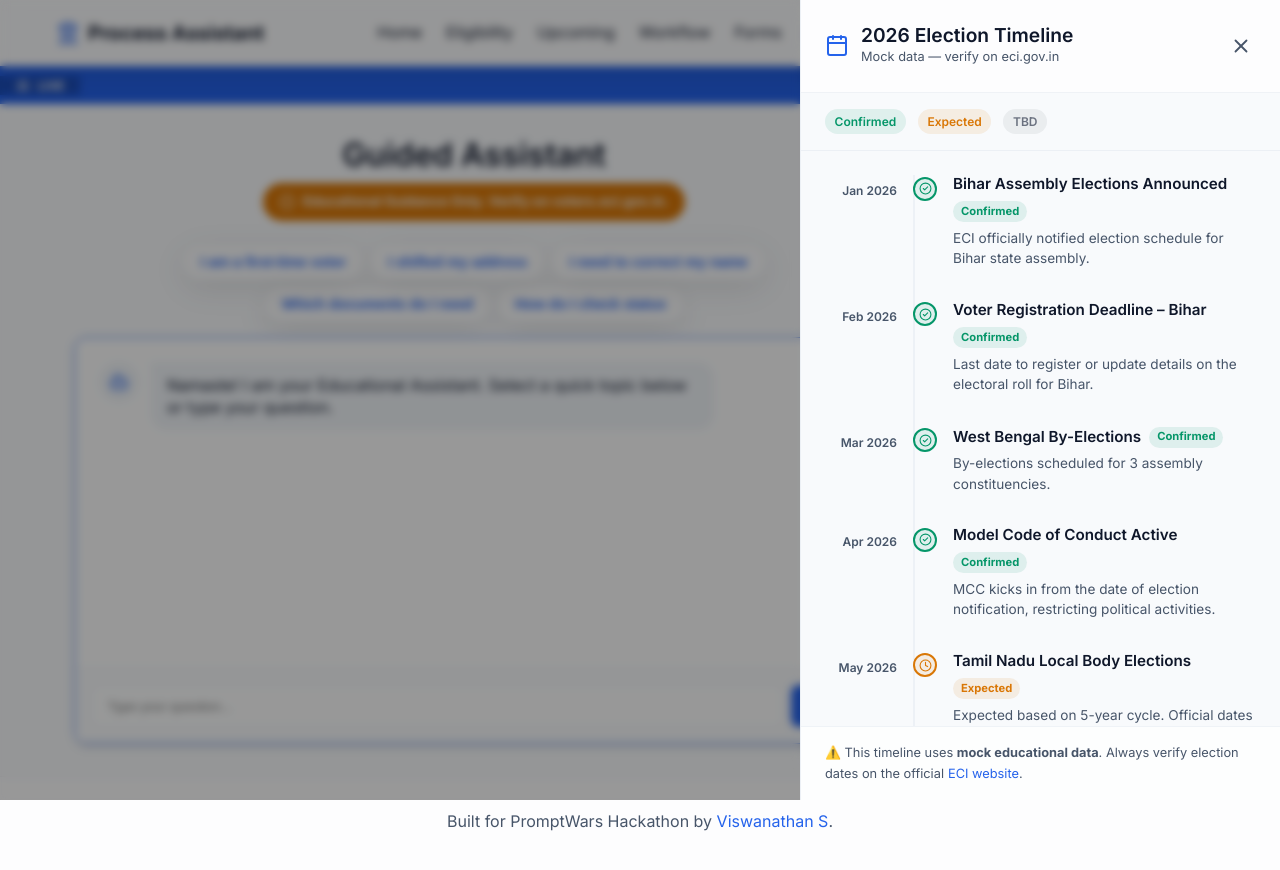
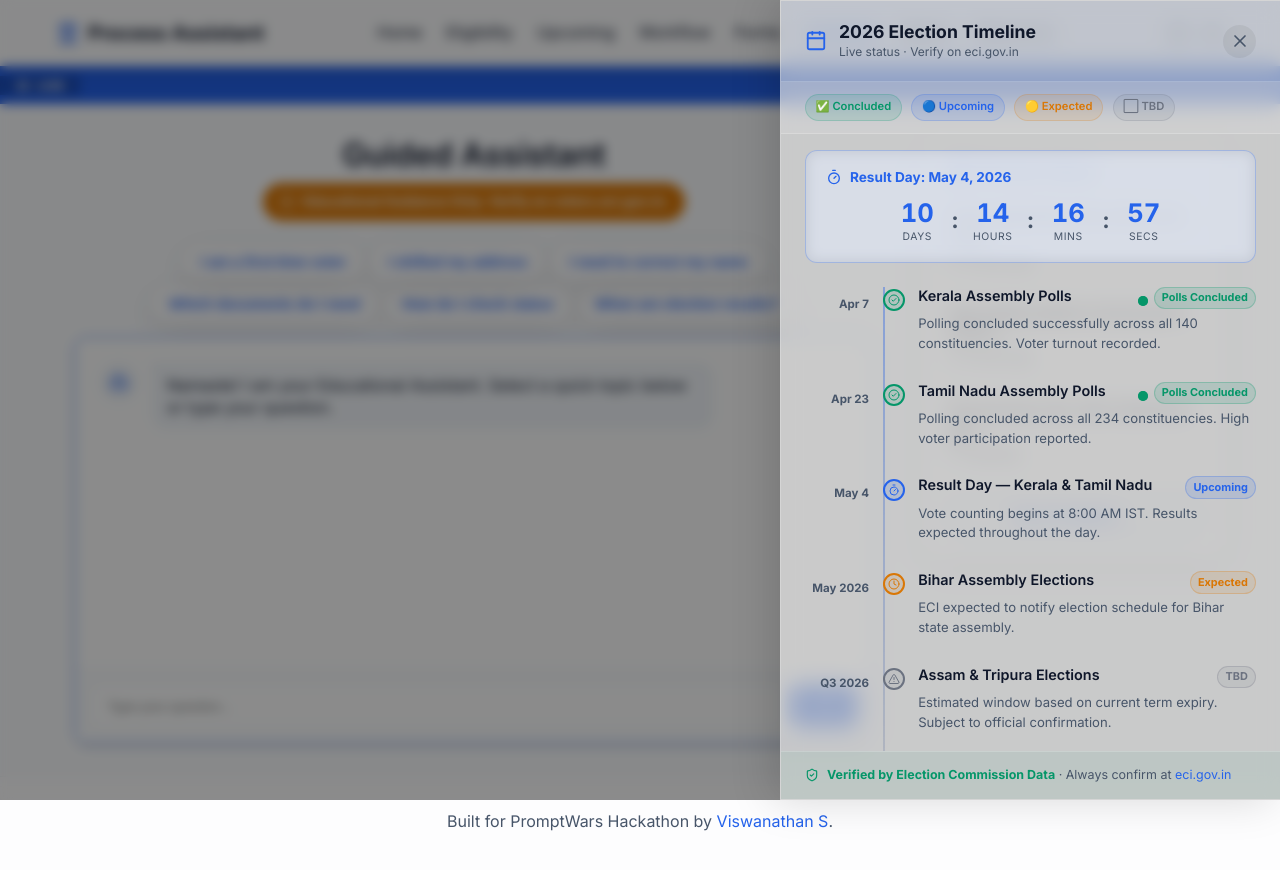
Before and after one commit to Viswanathan49/election-process-education-assistant, a React (Vite) app: page /assistant in a window 1280 px wide. Both pictures are taken after a click on the button "View All Updates →". Shown: the top 870 px of the page. Built offline with nearby package versions, Linux system fonts and the light colour scheme.

Commit message:
feat: live countdown, post-polling data, glassmorphism drawer, results chip

```diff
--- a/src/components/ElectionTimelineDrawer.jsx
+++ b/src/components/ElectionTimelineDrawer.jsx
@@ -1,22 +1,157 @@
-import React, { useState } from 'react';
-import { X, Calendar, CheckCircle2, Clock, AlertTriangle } from 'lucide-react';
+import React, { useState, useEffect } from 'react';
+import { X, Calendar, CheckCircle2, Clock, AlertTriangle, ShieldCheck, Timer } from 'lucide-react';
+
+const RESULT_DAY = new Date('2026-05-04T06:00:00+05:30');
 
 const timeline = [
-  { id: 1, date: 'Jan 2026', title: 'Bihar Assembly Elections Announced', status: 'confirmed', icon: 'check', detail: 'ECI officially notified election schedule for Bihar state assembly.' },
-  { id: 2, date: 'Feb 2026', title: 'Voter Registration Deadline – Bihar', status: 'confirmed', icon: 'check', detail: 'Last date to register or update details on the electoral roll for Bihar.' },
-  { id: 3, date: 'Mar 2026', title: 'West Bengal By-Elections', status: 'confirmed', icon: 'check', detail: 'By-elections scheduled for 3 assembly constituencies.' },
-  { id: 4, date: 'Apr 2026', title: 'Model Code of Conduct Active', status: 'confirmed', icon: 'check', detail: 'MCC kicks in from the date of election notification, restricting political activities.' },
-  { id: 5, date: 'May 2026', title: 'Tamil Nadu Local Body Elections', status: 'expected', icon: 'clock', detail: 'Expected based on 5-year cycle. Official dates not yet notified by SIEC.' },
-  { id: 6, date: 'Jun 2026', title: 'Kerala Assembly Elections', status: 'expected', icon: 'clock', detail: 'Due as per constitutional schedule. ECI expected to notify by Q1 2026.' },
-  { id: 7, date: 'Q3 2026', title: 'Assam & Tripura Elections', status: 'tbd', icon: 'alert', detail: 'Estimated window based on current term expiry. Subject to official confirmation.' },
-  { id: 8, date: 'Q4 2026', title: 'Goa Municipal Elections', status: 'tbd', icon: 'alert', detail: 'To be confirmed by the State Election Commission of Goa.' }
+  {
+    id: 1,
+    date: 'Apr 7',
+    title: 'Kerala Assembly Polls',
+    status: 'concluded',
+    pulse: true,
+    detail: 'Polling concluded successfully across all 140 constituencies. Voter turnout recorded.',
+    badge: 'Polls Concluded'
+  },
+  {
+    id: 2,
+    date: 'Apr 23',
+    title: 'Tamil Nadu Assembly Polls',
+    status: 'concluded',
+    pulse: true,
+    detail: 'Polling concluded across all 234 constituencies. High voter participation reported.',
+    badge: 'Polls Concluded'
+  },
+  {
+    id: 3,
+    date: 'May 4',
+    title: 'Result Day — Kerala & Tamil Nadu',
+    status: 'upcoming',
+    pulse: false,
+    detail: 'Vote counting begins at 8:00 AM IST. Results expected throughout the day.',
+    badge: 'Upcoming'
+  },
+  {
+    id: 4,
+    date: 'May 2026',
+    title: 'Bihar Assembly Elections',
+    status: 'expected',
+    pulse: false,
+    detail: 'ECI expected to notify election schedule for Bihar state assembly.',
+    badge: 'Expected'
+  },
+  {
+    id: 5,
+    date: 'Q3 2026',
+    title: 'Assam & Tripura Elections',
+    status: 'tbd',
+    pulse: false,
+    detail: 'Estimated window based on current term expiry. Subject to official confirmation.',
+    badge: 'TBD'
+  },
+  {
+    id: 6,
+    date: 'Q4 2026',
+    title: 'Goa Municipal Elections',
+    status: 'tbd',
+    pulse: false,
+    detail: 'To be confirmed by the State Election Commission of Goa.',
+    badge: 'TBD'
+  }
 ];
 
 const statusConfig = {
-  confirmed: { color: '#059669', label: 'Confirmed', bgColor: 'rgba(5, 150, 105, 0.1)' },
-  expected:  { color: '#d97706', label: 'Expected',  bgColor: 'rgba(217, 119, 6, 0.1)' },
-  tbd:       { color: '#6b7280', label: 'TBD',       bgColor: 'rgba(107, 114, 128, 0.1)' }
+  concluded: { color: '#059669', bgColor: 'rgba(5, 150, 105, 0.12)', icon: 'check' },
+  upcoming:  { color: '#2563eb', bgColor: 'rgba(37, 99, 235, 0.12)', icon: 'timer' },
+  expected:  { color: '#d97706', bgColor: 'rgba(217, 119, 6, 0.1)',  icon: 'clock' },
+  tbd:       { color: '#6b7280', bgColor: 'rgba(107, 114, 128, 0.1)', icon: 'alert' }
 };
+
+const Countdown = () => {
+  const [timeLeft, setTimeLeft] = useState({});
+
+  useEffect(() => {
+    const calc = () => {
+      const now = new Date();
+      const diff = RESULT_DAY - now;
+      if (diff <= 0) return setTimeLeft({ done: true });
+      setTimeLeft({
+        days:    Math.floor(diff / (1000 * 60 * 60 * 24)),
+        hours:   Math.floor((diff / (1000 * 60 * 60)) % 24),
+        minutes: Math.floor((diff / (1000 * 60)) % 60),
+        seconds: Math.floor((diff / 1000) % 60)
+      });
+    };
+    calc();
+    const id = setInterval(calc, 1000);
+    return () => clearInterval(id);
+  }, []);
+
+  if (timeLeft.done) {
+    return (
+      <div style={{ textAlign: 'center', color: '#059669', fontWeight: 'bold', padding: '0.5rem' }}>
+        🎉 Results are being announced!
+      </div>
+    );
+  }
+
+  const box = (val, label) => (
+    <div style={{ textAlign: 'center', minWidth: '52px' }}>
+      <div style={{
+        fontSize: '1.6rem', fontWeight: '800', lineHeight: 1,
+        color: '#2563eb', fontVariantNumeric: 'tabular-nums'
+      }}>
+        {String(val ?? '--').padStart(2, '0')}
+      </div>
+      <div style={{ fontSize: '0.65rem', color: 'var(--secondary-text)', marginTop: '0.2rem', textTransform: 'uppercase', letterSpacing: '0.05em' }}>
+        {label}
+      </div>
+    </div>
+  );
+
+  return (
+    <div style={{
+      margin: '0 1.5rem',
+      padding: '1rem 1.25rem',
+      background: 'rgba(37, 99, 235, 0.07)',
+      border: '1px solid rgba(37, 99, 235, 0.25)',
+      borderRadius: '0.75rem',
+      backdropFilter: 'blur(8px)',
+      flexShrink: 0
+    }}>
+      <div style={{ display: 'flex', alignItems: 'center', gap: '0.5rem', marginBottom: '0.75rem' }}>
+        <Timer size={16} color="#2563eb" />
+        <span style={{ fontSize: '0.85rem', fontWeight: '700', color: '#2563eb' }}>
+          Result Day: May 4, 2026
+        </span>
+      </div>
+      <div style={{ display: 'flex', gap: '0.5rem', justifyContent: 'center', alignItems: 'center' }}>
+        {box(timeLeft.days,    'Days')}
+        <span style={{ fontSize: '1.4rem', fontWeight: '800', color: 'var(--secondary-text)', alignSelf: 'flex-start', paddingTop: '0.1rem' }}>:</span>
+        {box(timeLeft.hours,   'Hours')}
+        <span style={{ fontSize: '1.4rem', fontWeight: '800', color: 'var(--secondary-text)', alignSelf: 'flex-start', paddingTop: '0.1rem' }}>:</span>
+        {box(timeLeft.minutes, 'Mins')}
+        <span style={{ fontSize: '1.4rem', fontWeight: '800', color: 'var(--secondary-text)', alignSelf: 'flex-start', paddingTop: '0.1rem' }}>:</span>
+        {box(timeLeft.seconds, 'Secs')}
+      </div>
+    </div>
+  );
+};
+
+const PulseDot = () => (
+  <span style={{ position: 'relative', display: 'inline-flex', width: '10px', height: '10px', flexShrink: 0, marginTop: '0.35rem' }}>
+    <span style={{
+      position: 'absolute', display: 'inline-flex', borderRadius: '50%',
+      height: '100%', width: '100%',
+      backgroundColor: '#059669', opacity: 0.75,
+      animation: 'ping 1.4s cubic-bezier(0,0,0.2,1) infinite'
+    }} />
+    <span style={{
+      position: 'relative', display: 'inline-flex', borderRadius: '50%',
+      height: '10px', width: '10px', backgroundColor: '#059669'
+    }} />
+  </span>
+);
 
 const ElectionTimelineDrawer = ({ isOpen, onClose }) => {
   return (
@@ -26,8 +161,9 @@ const ElectionTimelineDrawer = ({ isOpen, onClose }) => {
         onClick={onClose}
         style={{
           position: 'fixed', top: 0, left: 0, right: 0, bottom: 0,
-          backgroundColor: 'rgba(0,0,0,0.4)',
-          backdropFilter: 'blur(4px)',
+          backgroundColor: 'rgba(0,0,0,0.45)',
+          backdropFilter: 'blur(6px)',
+          WebkitBackdropFilter: 'blur(6px)',
           zIndex: 998,
           opacity: isOpen ? 1 : 0,
           pointerEvents: isOpen ? 'all' : 'none',
@@ -35,104 +171,134 @@ const ElectionTimelineDrawer = ({ isOpen, onClose }) => {
         }}
       />
 
-      {/* Drawer */}
+      {/* Drawer — slide + fade */}
       <div style={{
         position: 'fixed',
         top: 0, right: 0, bottom: 0,
-        width: 'min(480px, 95vw)',
-        backgroundColor: 'var(--bg-color)',
-        borderLeft: '1px solid var(--border-color)',
+        width: 'min(500px, 96vw)',
+        background: 'rgba(255,255,255,0.55)',
+        backdropFilter: 'blur(10px)',
+        WebkitBackdropFilter: 'blur(10px)',
+        border: '1px solid rgba(255,255,255,0.2)',
+        borderRight: 'none',
+        boxShadow: '-8px 0 40px rgba(0,0,0,0.15)',
         zIndex: 999,
-        transform: isOpen ? 'translateX(0)' : 'translateX(100%)',
-        transition: 'transform 0.35s cubic-bezier(0.4, 0, 0.2, 1)',
+        transform: isOpen ? 'translateX(0)' : 'translateX(110%)',
+        opacity: isOpen ? 1 : 0,
+        transition: 'transform 0.38s cubic-bezier(0.4,0,0.2,1), opacity 0.38s ease',
         display: 'flex',
         flexDirection: 'column',
-        overflowY: 'hidden'
+        overflowY: 'hidden',
+        color: 'var(--text-color)'
       }}>
-        {/* Drawer Header */}
+
+        {/* Header */}
         <div style={{
           display: 'flex', justifyContent: 'space-between', alignItems: 'center',
-          padding: '1.5rem', borderBottom: '1px solid var(--border-color)',
-          background: 'var(--card-bg)', flexShrink: 0
+          padding: '1.25rem 1.5rem',
+          borderBottom: '1px solid rgba(255,255,255,0.2)',
+          flexShrink: 0,
+          background: 'rgba(37,99,235,0.06)'
         }}>
           <div style={{ display: 'flex', alignItems: 'center', gap: '0.75rem' }}>
-            <Calendar color="var(--primary)" size={24} />
+            <Calendar color="var(--primary)" size={22} />
             <div>
-              <h2 style={{ margin: 0, fontSize: '1.2rem', color: 'var(--text-color)' }}>
+              <h2 style={{ margin: 0, fontSize: '1.1rem', fontWeight: '700', color: 'var(--text-color)' }}>
                 2026 Election Timeline
               </h2>
-              <p style={{ margin: 0, fontSize: '0.8rem', color: 'var(--secondary-text)' }}>
-                Mock data — verify on eci.gov.in
+              <p style={{ margin: 0, fontSize: '0.75rem', color: 'var(--secondary-text)' }}>
+                Live status · Verify on eci.gov.in
               </p>
             </div>
           </div>
           <button onClick={onClose} style={{
-            background: 'none', border: 'none', cursor: 'pointer',
-            color: 'var(--secondary-text)', padding: '0.25rem', borderRadius: '50%',
+            background: 'rgba(0,0,0,0.06)', border: 'none', cursor: 'pointer',
+            color: 'var(--secondary-text)', padding: '0.4rem', borderRadius: '50%',
             display: 'flex', alignItems: 'center', justifyContent: 'center',
-            transition: 'color 0.2s'
+            transition: 'background 0.2s'
           }}>
-            <X size={22} />
+            <X size={20} />
           </button>
         </div>
 
-        {/* Status Legend */}
-        <div style={{ display: 'flex', gap: '0.75rem', padding: '1rem 1.5rem', borderBottom: '1px solid var(--border-color)', flexShrink: 0, flexWrap: 'wrap' }}>
-          {Object.entries(statusConfig).map(([key, cfg]) => (
-            <span key={key} style={{
-              fontSize: '0.75rem', fontWeight: '600',
-              color: cfg.color, backgroundColor: cfg.bgColor,
-              padding: '0.2rem 0.6rem', borderRadius: '1rem'
-            }}>{cfg.label}</span>
-          ))}
+        {/* Legend */}
+        <div style={{
+          display: 'flex', gap: '0.6rem', padding: '0.75rem 1.5rem',
+          borderBottom: '1px solid rgba(255,255,255,0.2)',
+          flexShrink: 0, flexWrap: 'wrap',
+          background: 'rgba(255,255,255,0.1)'
+        }}>
+          {Object.entries(statusConfig).map(([key]) => {
+            const cfg = statusConfig[key];
+            const labels = { concluded: '✅ Concluded', upcoming: '🔵 Upcoming', expected: '🟡 Expected', tbd: '⬜ TBD' };
+            return (
+              <span key={key} style={{
+                fontSize: '0.7rem', fontWeight: '600', color: cfg.color,
+                backgroundColor: cfg.bgColor,
+                padding: '0.2rem 0.6rem', borderRadius: '1rem',
+                border: `1px solid ${cfg.color}30`
+              }}>{labels[key]}</span>
+            );
+          })}
         </div>
 
-        {/* Timeline Scroll Area */}
-        <div style={{ flex: 1, overflowY: 'auto', padding: '1.5rem' }}>
+        {/* Countdown Timer */}
+        <div style={{ paddingTop: '1rem', paddingBottom: '0.5rem', flexShrink: 0 }}>
+          <Countdown />
+        </div>
+
+        {/* Timeline */}
+        <div style={{ flex: 1, overflowY: 'auto', padding: '1rem 1.5rem 1.5rem' }}>
           <div style={{ position: 'relative' }}>
-            {/* Vertical line */}
+            {/* Vertical connector line */}
             <div style={{
-              position: 'absolute', left: '5.5rem', top: 0, bottom: 0,
-              width: '2px', backgroundColor: 'var(--border-color)'
+              position: 'absolute', left: '4.9rem', top: 0, bottom: 0,
+              width: '2px',
+              background: 'linear-gradient(to bottom, rgba(37,99,235,0.4), rgba(107,114,128,0.2))'
             }} />
 
-            <div style={{ display: 'flex', flexDirection: 'column', gap: '2rem' }}>
-              {timeline.map((item, idx) => {
+            <div style={{ display: 'flex', flexDirection: 'column', gap: '1.75rem' }}>
+              {timeline.map((item) => {
                 const cfg = statusConfig[item.status];
                 return (
-                  <div key={item.id} style={{ display: 'flex', gap: '1rem', alignItems: 'flex-start' }}>
-                    {/* Date */}
-                    <div style={{ width: '4.5rem', flexShrink: 0, textAlign: 'right', paddingTop: '0.15rem' }}>
-                      <span style={{ fontSize: '0.75rem', fontWeight: '600', color: 'var(--secondary-text)' }}>
+                  <div key={item.id} style={{ display: 'flex', gap: '0.85rem', alignItems: 'flex-start' }}>
+                    {/* Date column */}
+                    <div style={{ width: '4rem', flexShrink: 0, textAlign: 'right', paddingTop: '0.2rem' }}>
+                      <span style={{ fontSize: '0.72rem', fontWeight: '700', color: 'var(--secondary-text)', lineHeight: 1.2 }}>
                         {item.date}
                       </span>
                     </div>
 
                     {/* Icon */}
                     <div style={{
-                      width: '24px', height: '24px', borderRadius: '50%',
+                      width: '22px', height: '22px', borderRadius: '50%',
                       backgroundColor: cfg.bgColor, border: `2px solid ${cfg.color}`,
                       display: 'flex', alignItems: 'center', justifyContent: 'center',
-                      flexShrink: 0, zIndex: 1, marginTop: '0.1rem'
+                      flexShrink: 0, zIndex: 1, marginTop: '0.15rem'
                     }}>
-                      {item.icon === 'check' && <CheckCircle2 size={13} color={cfg.color} />}
-                      {item.icon === 'clock' && <Clock size={13} color={cfg.color} />}
-                      {item.icon === 'alert' && <AlertTriangle size={13} color={cfg.color} />}
+                      {cfg.icon === 'check' && <CheckCircle2 size={12} color={cfg.color} />}
+                      {cfg.icon === 'timer' && <Timer size={12} color={cfg.color} />}
+                      {cfg.icon === 'clock' && <Clock size={12} color={cfg.color} />}
+                      {cfg.icon === 'alert' && <AlertTriangle size={12} color={cfg.color} />}
                     </div>
 
                     {/* Content */}
                     <div style={{ flex: 1 }}>
-                      <div style={{ display: 'flex', alignItems: 'center', gap: '0.5rem', marginBottom: '0.35rem', flexWrap: 'wrap' }}>
-                        <h3 style={{ margin: 0, fontSize: '0.95rem', fontWeight: '600', color: 'var(--text-color)' }}>
+                      <div style={{ display: 'flex', alignItems: 'flex-start', gap: '0.5rem', marginBottom: '0.3rem', flexWrap: 'wrap' }}>
+                        <h3 style={{ margin: 0, fontSize: '0.9rem', fontWeight: '600', color: 'var(--text-color)', flex: 1 }}>
                           {item.title}
                         </h3>
-                        <span style={{
-                          fontSize: '0.7rem', fontWeight: '700',
-                          color: cfg.color, backgroundColor: cfg.bgColor,
-                          padding: '0.1rem 0.5rem', borderRadius: '1rem'
-                        }}>{cfg.label}</span>
+                        <div style={{ display: 'flex', alignItems: 'center', gap: '0.35rem' }}>
+                          {item.pulse && <PulseDot />}
+                          <span style={{
+                            fontSize: '0.68rem', fontWeight: '700',
+                            color: cfg.color, backgroundColor: cfg.bgColor,
+                            padding: '0.1rem 0.45rem', borderRadius: '1rem',
+                            border: `1px solid ${cfg.color}40`, whiteSpace: 'nowrap'
+                          }}>{item.badge}</span>
+                        </div>
                       </div>
-                      <p style={{ margin: 0, fontSize: '0.85rem', color: 'var(--secondary-text)', lineHeight: '1.5' }}>
+                      <p style={{ margin: 0, fontSize: '0.82rem', color: 'var(--secondary-text)', lineHeight: '1.5' }}>
                         {item.detail}
                       </p>
                     </div>
@@ -143,18 +309,33 @@ const ElectionTimelineDrawer = ({ isOpen, onClose }) => {
           </div>
         </div>
 
-        {/* Disclaimer Footer */}
+        {/* Footer */}
         <div style={{
-          padding: '1rem 1.5rem',
-          borderTop: '1px solid var(--border-color)',
-          backgroundColor: 'var(--card-bg)',
-          fontSize: '0.8rem', color: 'var(--secondary-text)',
-          flexShrink: 0
+          padding: '0.85rem 1.5rem',
+          borderTop: '1px solid rgba(255,255,255,0.2)',
+          background: 'rgba(5,150,105,0.06)',
+          fontSize: '0.78rem', color: 'var(--secondary-text)',
+          flexShrink: 0, display: 'flex', alignItems: 'center', gap: '0.5rem'
         }}>
-          ⚠️ This timeline uses <strong>mock educational data</strong>. Always verify election dates on the official
-          <a href="https://eci.gov.in/" target="_blank" rel="noreferrer" style={{ color: 'var(--primary)', marginLeft: '0.25rem' }}>ECI website</a>.
+          <ShieldCheck size={14} color="#059669" />
+          <span>
+            <strong style={{ color: '#059669' }}>Verified by Election Commission Data</strong>
+            {' · '}Always confirm at{' '}
+            <a href="https://eci.gov.in/" target="_blank" rel="noreferrer" style={{ color: 'var(--primary)' }}>eci.gov.in</a>
+          </span>
         </div>
       </div>
+
+      {/* Pulse keyframe */}
+      <style>{`
+        @keyframes ping {
+          75%, 100% { transform: scale(2); opacity: 0; }
+        }
+        [data-theme="dark"] .election-drawer {
+          background: rgba(15,23,42,0.7) !important;
+          border-color: rgba(255,255,255,0.1) !important;
+        }
+      `}</style>
     </>
   );
 };
--- a/src/pages/Assistant.jsx
+++ b/src/pages/Assistant.jsx
@@ -43,6 +43,14 @@ const quickChips = [
     docs: "You only need your Reference ID (generated when you submitted the form).",
     next: "Click 'Track Application Status' on the ECI portal homepage.",
     link: "https://voters.eci.gov.in/"
+  },
+  {
+    q: "When are election results?",
+    meaning: "Kerala and Tamil Nadu held their Assembly elections in April 2026. Results for both states will be announced on May 4, 2026.",
+    form: "N/A — this is a results inquiry",
+    docs: "No documents required to view results.",
+    next: "Visit the ECI Results portal on May 4, 2026 from 8:00 AM IST to track live counting.",
+    link: "https://results.eci.gov.in/"
   }
 ];
 
@@ -84,6 +92,15 @@ const Assistant = () => {
             link: "https://eci.gov.in/candidate-kyc/"
           }
         }]);
+        return;
+      }
+
+      const stateElectionTerms = ['kerala', 'tamil nadu', 'tamilnadu', 'tn election', 'result', 'results', 'may 4', 'counting'];
+      const isStateElectionQuery = stateElectionTerms.some(term => lowerText.includes(term));
+
+      if (isStateElectionQuery) {
+        const resultsChip = quickChips.find(c => c.q === 'When are election results?');
+        setMessages(prev => [...prev, { type: 'bot', structured: resultsChip }]);
         return;
       }
 
```
